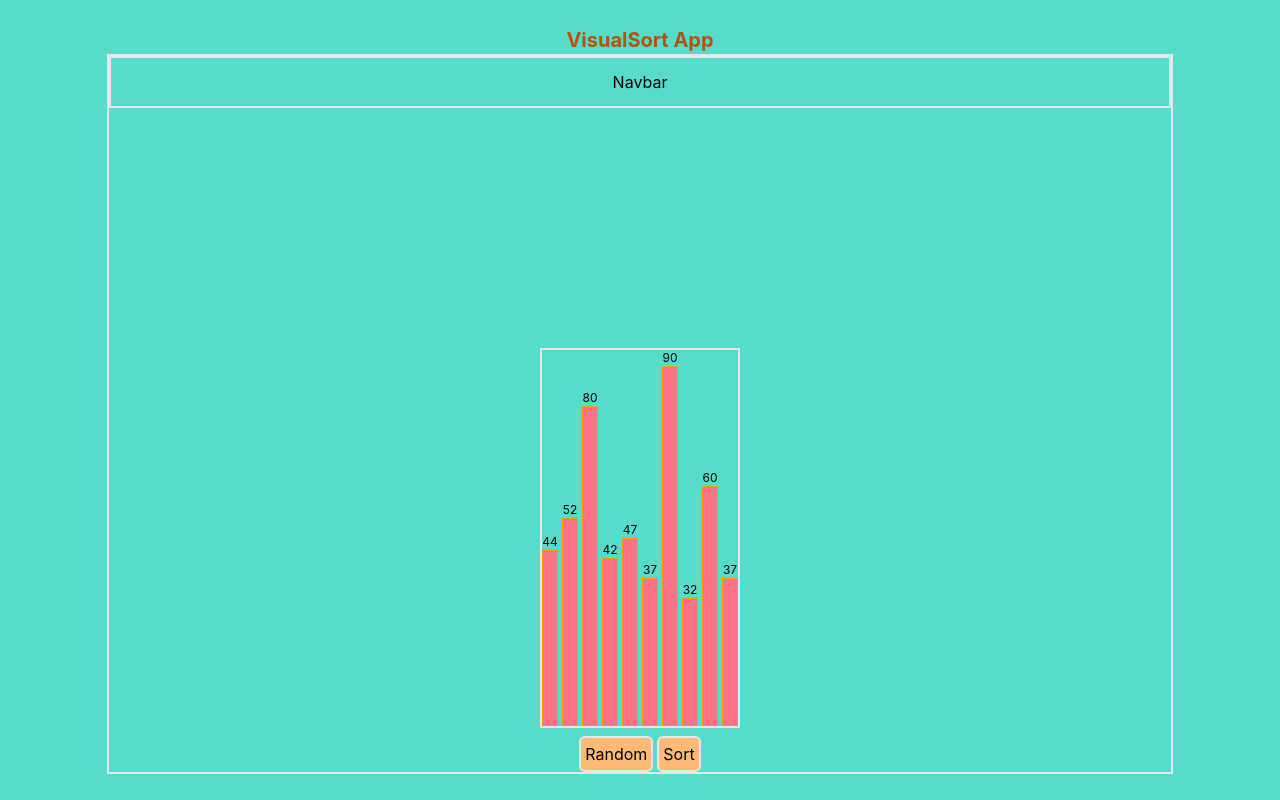
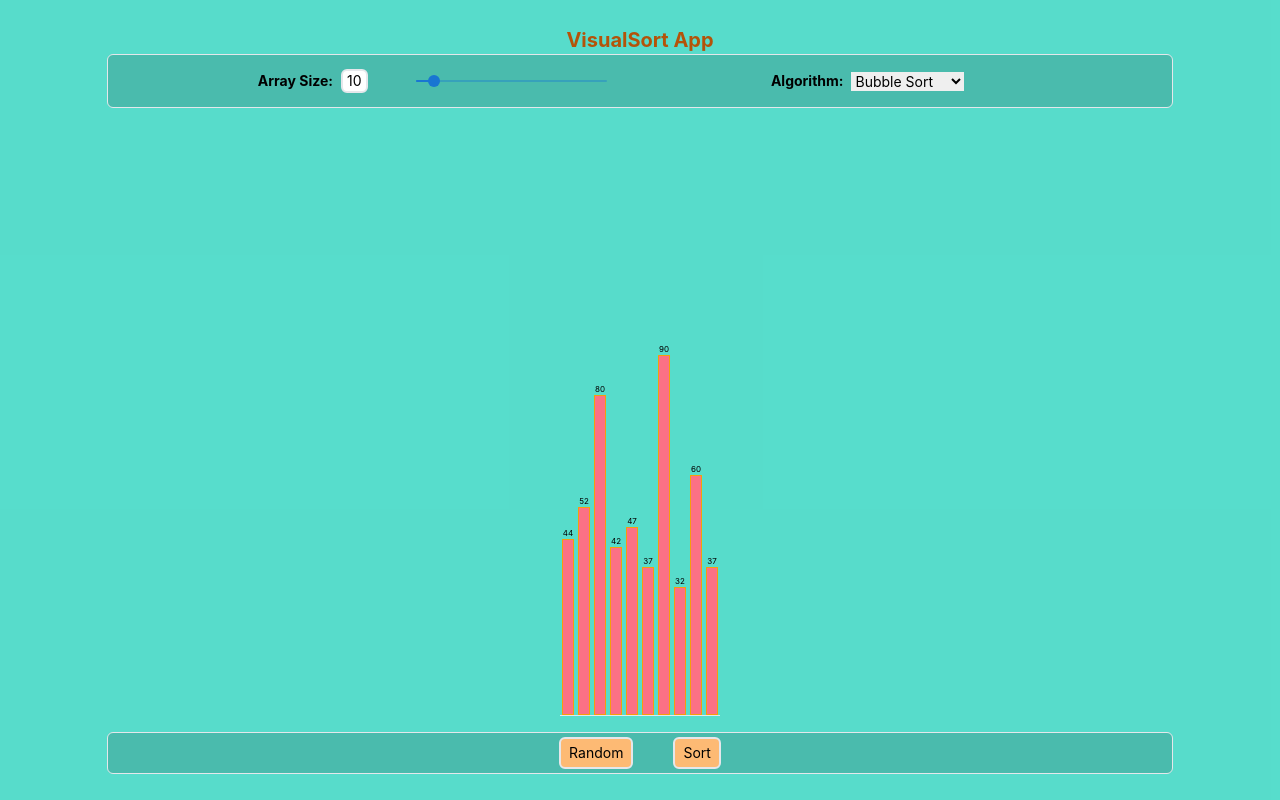
Before and after one commit to AnishGarg1/VisualSort, a React (Create React App) app: page / in a window 1280 px wide. Built offline with nearby package versions, Linux system fonts and the light colour scheme.

Commit message:
project update

```diff
--- a/package.json
+++ b/package.json
@@ -3,6 +3,9 @@
   "version": "0.1.0",
   "private": true,
   "dependencies": {
+    "@emotion/react": "^11.11.4",
+    "@emotion/styled": "^11.11.5",
+    "@mui/material": "^5.15.19",
     "@reduxjs/toolkit": "^2.2.5",
     "@testing-library/jest-dom": "^5.17.0",
     "@testing-library/react": "^13.4.0",
--- a/src/App.css
+++ b/src/App.css
@@ -40,3 +40,72 @@
     transform: rotate(360deg);
   }
 }
+
+/* App.css */
+
+/* Custom scrollbar styles */
+.custom-scrollbar::-webkit-scrollbar {
+  height: 12px;
+}
+
+.custom-scrollbar::-webkit-scrollbar-track {
+  background: linear-gradient(90deg, #f1f1f1, #e1e1e1);
+  border-radius: 10px;
+  margin: 4px 0;
+  box-shadow: inset 0 0 5px rgba(0, 0, 0, 0.1);
+}
+
+.custom-scrollbar::-webkit-scrollbar-thumb {
+  background: linear-gradient(135deg, #ff7f50, #ff6347);
+  border-radius: 10px;
+  border: 3px solid #f1f1f1;
+  box-shadow: 0 2px 4px rgba(0, 0, 0, 0.2);
+  transition: background 0.3s, box-shadow 0.3s, transform 0.3s;
+}
+
+.custom-scrollbar::-webkit-scrollbar-thumb:hover {
+  background: linear-gradient(135deg, #ff6347, #ff4500);
+  box-shadow: 0 2px 8px rgba(0, 0, 0, 0.3);
+  transform: scale(1.1);
+}
+
+.custom-scrollbar::-webkit-scrollbar-thumb:active {
+  background: linear-gradient(135deg, #ff4500, #ff6347);
+  box-shadow: 0 2px 10px rgba(0, 0, 0, 0.4);
+}
+
+.custom-scrollbar {
+  scrollbar-width: thin;
+  scrollbar-color: linear-gradient(135deg, #ff7f50, #ff6347) #f1f1f1;
+}
+
+/* Styling for Firefox */
+.custom-scrollbar {
+  scrollbar-width: thin;
+  scrollbar-color: linear-gradient(135deg, #ff7f50, #ff6347) #f1f1f1;
+}
+
+/* Scrollbar track gradient */
+.custom-scrollbar-track {
+  background: linear-gradient(90deg, #f1f1f1, #e1e1e1);
+}
+
+/* Adding more pronounced effects */
+.custom-scrollbar-thumb {
+  background: linear-gradient(135deg, #ff7f50, #ff6347);
+  border-radius: 10px;
+  border: 3px solid #f1f1f1;
+  box-shadow: 0 2px 4px rgba(0, 0, 0, 0.2);
+  transition: background 0.3s, box-shadow 0.3s, transform 0.3s;
+}
+
+.custom-scrollbar-thumb:hover {
+  background: linear-gradient(135deg, #ff6347, #ff4500);
+  box-shadow: 0 2px 8px rgba(0, 0, 0, 0.3);
+  transform: scale(1.1);
+}
+
+.custom-scrollbar-thumb:active {
+  background: linear-gradient(135deg, #ff4500, #ff6347);
+  box-shadow: 0 2px 10px rgba(0, 0, 0, 0.4);
+}
--- a/src/App.js
+++ b/src/App.js
@@ -29,23 +29,23 @@ function App() {
   return (
     <div className="App bg-teal-400 bg-opacity-80 h-screen w-screen flex flex-col justify-center items-center">
       <h1 className='text-amber-700 font-bold text-xl'>VisualSort App</h1>
-      <div className='flex flex-col w-10/12 border-2 h-[90%] justify-between items-center'>
+      <div className='flex flex-col w-10/12 h-[90%] justify-between items-center'>
 
         <Navbar/>
 
-        <div className='flex flex-col gap-2 justify-center items-center'>
+        <div className='flex flex-col gap-2 justify-center items-center w-full'>
           <Dashboard/>
 
-          <div className='flex gap-1'>
+          <div className='border w-full flex gap-10 justify-center items-center mt-2 py-1 bg-black bg-opacity-15 rounded-md'>
             <button
               onClick={() => handleClickRandom()}
-              className='border-2 p-1 rounded-md bg-orange-300 hover:scale-110 transition-all duration-800'
+              className='border-2 py-1 px-2 rounded-md bg-orange-300 hover:scale-110 transition-all text-sm'
             >
               Random
             </button>
             <button
               onClick={() => handleClickSort()}
-              className='border-2 p-1 rounded-md bg-orange-300'
+              className='border-2 py-1 px-2 rounded-md bg-orange-300 hover:scale-110 transition-all text-sm'
             >
               Sort
             </button>
@@ -56,10 +56,10 @@ function App() {
 
       {/* Sorting Utils */}
       <div>
-        {/* <Bubbles/> */}
-        {/* <Selection/> */}
-        {/* <Insertion/> */}
-        {/* <Merge/> */}
+        <Bubbles/>
+        <Selection/>
+        <Insertion/>
+        <Merge/>
         <Quick/>
       </div>
     </div>
--- a/src/components/Dashboard.jsx
+++ b/src/components/Dashboard.jsx
@@ -5,18 +5,19 @@ const Dashboard = () => {
   const { arr } = useSelector((state) => state.array);
 
   return (
-    <div className='flex gap-1 border-2 items-end'>
+    <div className='w-full flex items-end justify-center overflow-x-auto custom-scrollbar'>
+      {/* <div className='w-2 border-b-1'></div> */}
       {
         arr.map((ele, idx) => (
           <div
             key={idx}
-            className='flex flex-col justify-center items-center'
+            className='flex w-4 border-b flex-col justify-center items-center'
           >
-            <p className='text-xs'>
+            <p className='text-[8px]'>
               {ele}
             </p>
             <div
-              className={`w-4 h-[${ele*100}px] border border-amber-500 bg-rose-400 flex items-start justify-center transition-all duration-500 ease-in-out`}
+              className={`w-9/12 h-[${ele*100}px] border border-amber-500 bg-rose-400 flex items-start justify-center transition-all duration-500 ease-in-out`}
               style={{height:`${ele*4}px`}}
             >
             </div>
--- a/src/components/Navbar.jsx
+++ b/src/components/Navbar.jsx
@@ -1,9 +1,50 @@
 import React from 'react'
+import { useDispatch, useSelector } from 'react-redux';
+import { Slider, Typography } from '@mui/material';
+import { initialize, setAlgo, setSize } from '../redux/slices/arraySlice';
 
 const Navbar = () => {
+  const dispatch = useDispatch();
+  const { size } = useSelector((state) => state.array);
+
+  const handleChangeSlider = (e) => {
+    dispatch(setSize(e.target.value));
+    dispatch(initialize());
+  }
+
+  const handleChangeAlgo = (e) => {
+    dispatch(setAlgo(e.target.value));
+  }
+
   return (
-    <div className='w-full border-2 py-3'>
-        Navbar
+    <div className='w-full border rounded-md py-3 flex justify-center items-center bg-black bg-opacity-15'>
+        <div className='w-11/12 flex justify-evenly items-center'>
+          <div className='flex w-[40%] gap-2 justify-center items-center'>
+            <div id="arraySize" className='w-full text-sm flex justify-center items-center gap-2'>
+                <span className='font-bold'>Array Size:</span> <span className='border-2 rounded-md bg-white text-sm px-1'>{size}</span>
+            </div>
+            <Slider
+              size='small'
+              value={size}
+              defaultValue={size}
+              aria-label='Small'
+              min={1}
+              max={100}
+              valueLabelDisplay='auto'
+              onChange={(e) => handleChangeSlider(e)}
+            />
+          </div>
+          <div className='flex gap-2 w-[40%] text-sm justify-center items-center'>
+            <label htmlFor='algorithm' className='font-bold'>Algorithm:</label>
+            <select id='algorithm' onChange={(e) => handleChangeAlgo(e)}>
+              <option value="Bubble">Bubble Sort</option>
+              <option value="Selection">Selection Sort</option>
+              <option value="Insertion">Insertion Sort</option>
+              <option value="Merge">Merge Sort</option>
+              <option value="Quick">Quick Sort</option>
+            </select>
+          </div>
+        </div>
     </div>
   )
 }
--- a/src/components/SortingUtils/Bubbles.jsx
+++ b/src/components/SortingUtils/Bubbles.jsx
@@ -1,10 +1,11 @@
 import React, { useEffect } from 'react'
 import { useDispatch, useSelector } from 'react-redux';
 import { setArr, setSorting } from '../../redux/slices/arraySlice';
+import { ALGO } from '../../constant';
 
 const Bubbles = () => {
     const dispatch = useDispatch();
-    const { arr, size, sorting } = useSelector((state) => state.array);
+    const { arr, size, sorting, algo } = useSelector((state) => state.array);
 
     const sleep = (ms) => new Promise(resolve => setTimeout(resolve, ms));
 
@@ -34,7 +35,7 @@ const Bubbles = () => {
     }
 
     useEffect(() => {
-        if(sorting){
+        if(sorting && ALGO.BUBBLE === algo){
             bubbleSort();
         }
     }, [sorting])
--- a/src/components/SortingUtils/Insertion.jsx
+++ b/src/components/SortingUtils/Insertion.jsx
@@ -1,10 +1,11 @@
 import React, { useEffect } from 'react'
 import { useDispatch, useSelector } from 'react-redux'
 import { setArr, setSorting } from '../../redux/slices/arraySlice';
+import { ALGO } from '../../constant';
 
 const Insertion = () => {
     const dispatch = useDispatch();
-    const { arr, size, sorting } = useSelector((state) => state.array);
+    const { arr, size, sorting, algo } = useSelector((state) => state.array);
 
     const sleep = (ms) => new Promise((resolve) => setTimeout(resolve, ms));
 
@@ -30,7 +31,7 @@ const Insertion = () => {
     }
 
     useEffect(() => {
-        if(sorting){
+        if(sorting && ALGO.INSERTION === algo){
             insertionSort();
         }
     }, [sorting])
--- a/src/components/SortingUtils/Merge.jsx
+++ b/src/components/SortingUtils/Merge.jsx
@@ -2,10 +2,11 @@ import { current } from '@reduxjs/toolkit';
 import React, { useEffect } from 'react'
 import { useDispatch, useSelector } from 'react-redux'
 import { setArr, setSorting } from '../../redux/slices/arraySlice';
+import { ALGO } from '../../constant';
 
 const Merge = () => {
     const dispatch = useDispatch();
-    const { arr, sorting } = useSelector((state) => state.array);
+    const { arr, sorting, algo } = useSelector((state) => state.array);
 
     const sleep = (ms) => new Promise((resolve) => setTimeout(resolve, ms));
 
@@ -59,7 +60,7 @@ const Merge = () => {
     }
 
     useEffect(() => {
-        if(sorting){
+        if(sorting && ALGO.MERGE === algo){
             mergeSort();
         }
     }, [sorting]);
--- a/src/components/SortingUtils/Quick.jsx
+++ b/src/components/SortingUtils/Quick.jsx
@@ -1,10 +1,11 @@
 import React, { useEffect } from 'react'
 import { useDispatch, useSelector } from 'react-redux'
 import { setArr, setSorting } from '../../redux/slices/arraySlice';
+import { ALGO } from '../../constant';
 
 const Quick = () => {
     const dispatch = useDispatch();
-    const { arr, sorting } = useSelector((state) => state.array);
+    const { arr, sorting, algo } = useSelector((state) => state.array);
 
     const sleep = (ms) => new Promise((resolve) => setTimeout(resolve, ms));
 
@@ -63,7 +64,7 @@ const Quick = () => {
     }
 
     useEffect(() => {
-        if(sorting){
+        if(sorting && ALGO.QUICK === algo){
             quickSort();
         }
     }, [sorting])
--- a/src/components/SortingUtils/Selection.jsx
+++ b/src/components/SortingUtils/Selection.jsx
@@ -1,10 +1,11 @@
 import React, { useEffect } from 'react'
 import { useDispatch, useSelector } from 'react-redux'
 import { setArr, setSorting } from '../../redux/slices/arraySlice';
+import { ALGO } from '../../constant';
 
 const Selection = () => {
     const dispatch = useDispatch();
-    const { arr, size, sorting } = useSelector((state) => state.array);
+    const { arr, size, sorting, algo } = useSelector((state) => state.array);
 
     const sleep = (ms) => new Promise(resolve => setTimeout(resolve, ms))
 
@@ -33,7 +34,7 @@ const Selection = () => {
     }
 
     useEffect(() => {
-        if(sorting){
+        if(sorting && ALGO.SELECTION === algo){
             selectionSort();
         }
     }, [sorting])
```
Also changed, not shown: 1 other file (tests, documents, lock files or other folders).
